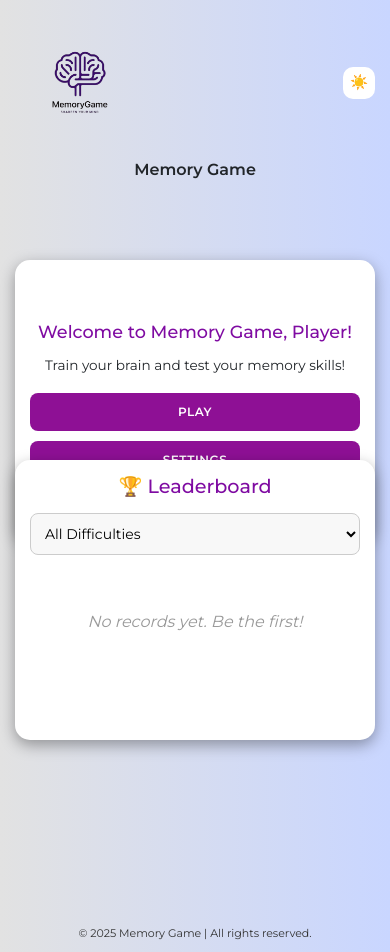
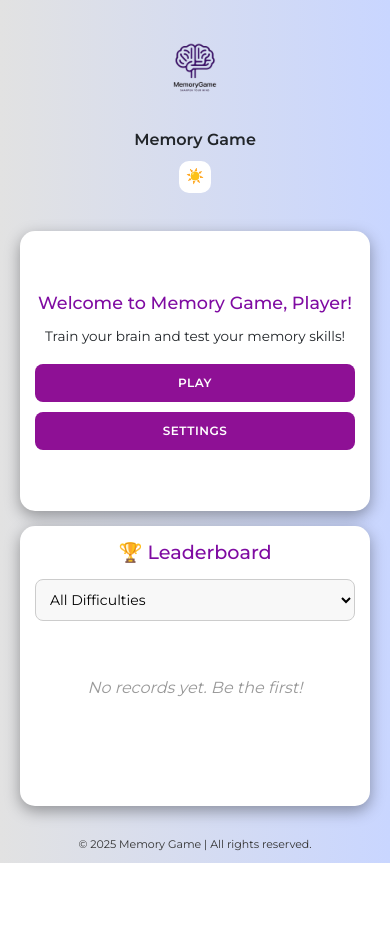
Before and after one commit to RevivedAstor/WFP, a plain HTML site: page start.html in a window 390 px wide. After the commit the page ends 863 px from the top, so only its background shows below. Drawn offline with nearby package versions, Linux system fonts and the light colour scheme; no server answers.

Commit message:
responsive

```diff
--- a/css/start.css
+++ b/css/start.css
@@ -19,17 +19,16 @@ body{
 .navbar{
   display: flex;
   align-items: center;
-  justify-content: space-between;
+  justify-content: center;
   margin: 15px 40px;
-  flex-wrap: wrap;
+  position: relative;
+  flex-wrap: nowrap;
 }
 
 .navbar h1{
-  position: absolute;
-  left: 50%;
-  transform: translateX(-50%);
   font-weight: 600;
   transition: color 0.3s ease;
+  margin: 0;
 }
 
 .logo{
@@ -37,6 +36,15 @@ body{
   color: #7f0ba2;
   font-weight: 600;
   transition: color 0.3s ease;
+  position: absolute;
+  left: 40px;
+  display: flex;
+  align-items: center;
+  gap: 8px;
+}
+
+.logo img {
+  height: 130px;
 }
 
 .theme-btn{
@@ -53,6 +61,8 @@ body{
   padding: 8px;
   cursor: pointer;
   transition: 0.3s;
+  position: absolute;
+  right: 40px;
 }
 
 .theme-btn:hover{
@@ -72,11 +82,12 @@ main{
 .main-content-wrapper {
   display: flex;
   justify-content: center;
-  align-items: flex-start;
+  align-items: center;
   gap: 40px;
   width: 100%;
+  max-width: 1400px;
+  margin: 0 auto;
   padding-top: 40px;
-  position: relative;
 }
 
 .container-custom{
@@ -95,7 +106,6 @@ main{
   min-height: 380px;
   display: flex;
   justify-content: center;
-  margin: 0 auto;
 }
 
 .right-section {
@@ -105,10 +115,6 @@ main{
   display: flex;
   flex-direction: column;
   align-items: stretch;
-  position: absolute;
-  right: 5%;
-  top: 50%;
-  transform: translateY(-50%);
 }
 
 .leaderboard {
@@ -522,9 +528,9 @@ body.dark-theme button.close-modal-btn:hover{
 
 /* Responsive Design */
 @media (max-width: 1400px) {
-  .right-section {
-    position: static;
-    margin-left: 40px;
+  .main-content-wrapper {
+    max-width: 100%;
+    padding: 20px;
   }
 }
 
@@ -532,24 +538,31 @@ body.dark-theme button.close-modal-btn:hover{
   .main-content-wrapper {
     flex-direction: column;
     align-items: center;
+    gap: 30px;
   }
 
   .left-section,
   .right-section {
     width: 100%;
-    max-width: 768px;
-    margin: 0 auto 20px;
-    position: static;
+    max-width: 700px;
   }
 
-  .left-section {
-    max-width: 600px;
+  .right-section {
+    min-height: auto;
   }
 }
 
 @media (max-width: 992px) {
   .navbar {
     margin: 15px 30px;
+  }
+
+  .logo {
+    left: 30px;
+  }
+
+  .theme-btn {
+    right: 30px;
   }
 
   .navbar h1 {
@@ -568,30 +581,35 @@ body.dark-theme button.close-modal-btn:hover{
   .leaderboard h2 {
     font-size: 1.6rem;
   }
+
+  .left-section,
+  .right-section {
+    max-width: 600px;
+  }
 }
 
 @media (max-width: 768px) {
   .navbar {
     margin: 15px 20px;
-    position: relative;
+    flex-direction: column;
+    gap: 15px;
+  }
+
+  .logo {
+    position: static;
   }
 
   .navbar h1 {
-    position: static;
-    transform: none;
-    width: 100%;
-    text-align: center;
-    order: 3;
-    margin-top: 15px;
     font-size: 1.3rem;
   }
 
-  .logo {
-    order: 1;
+  .theme-btn {
+    position: static;
   }
 
-  .theme-btn {
-    order: 2;
+  .main-content-wrapper {
+    gap: 20px;
+    padding: 15px;
   }
 
   .container-custom {
@@ -639,19 +657,20 @@ body.dark-theme button.close-modal-btn:hover{
     padding: 10px 12px;
   }
 
-  .left-section {
-    max-width: 500px;
+  .left-section,
+  .right-section {
+    max-width: 100%;
   }
 }
 
 @media (max-width: 576px) {
   .navbar {
     margin: 10px 15px;
+    gap: 12px;
   }
 
   .navbar h1 {
     font-size: 1.1rem;
-    margin-top: 12px;
   }
 
   .logo {
@@ -665,7 +684,12 @@ body.dark-theme button.close-modal-btn:hover{
   }
 
   main {
-    padding: 15px;
+    padding: 10px;
+  }
+
+  .main-content-wrapper {
+    padding: 10px;
+    gap: 15px;
   }
 
   .container-custom {
@@ -755,10 +779,6 @@ body.dark-theme button.close-modal-btn:hover{
   .leaderboard-time {
     font-size: 0.9rem;
   }
-
-  .left-section {
-    max-width: 100%;
-  }
 }
 
 @media (max-width: 400px) {
@@ -768,6 +788,10 @@ body.dark-theme button.close-modal-btn:hover{
 
   .logo {
     font-size: 0.85rem;
+  }
+
+  .logo img {
+    height: 100px;
   }
 
   .theme-btn {
@@ -797,15 +821,3 @@ body.dark-theme button.close-modal-btn:hover{
     font-size: 1.2rem;
   }
 }
-
-.logo {
-  display: flex;
-  align-items: center;
-  gap: 8px;
-  text-decoration: none;
-  color: #3a3a3a;
-  font-weight: 600;
-}
-.logo img {
-  height: 130px;
-}
```
